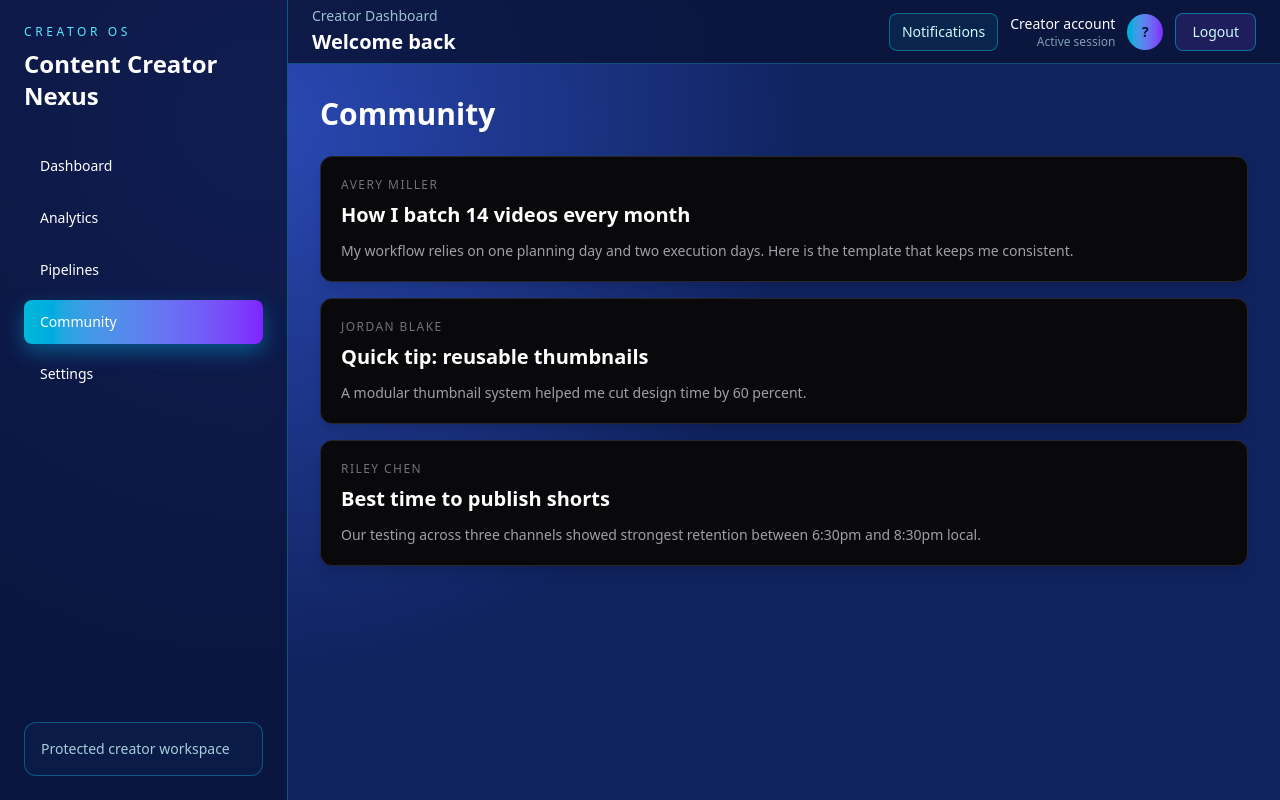
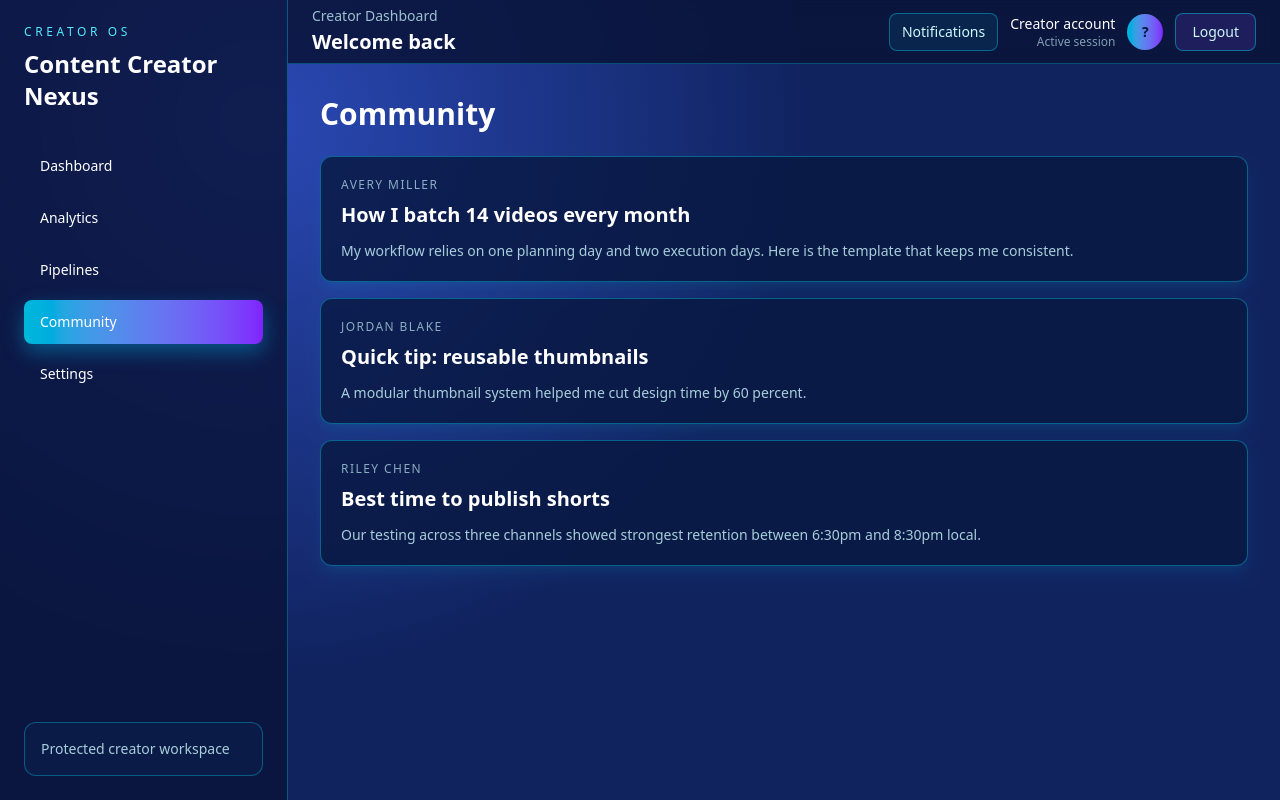
Before and after one commit to stephensdf89/Nexus, a Next.js app: page /community in a window 1280 px wide. Built offline with nearby package versions, Linux system fonts and the light colour scheme; no server answers.

Commit message:
Convert community and pipelines cards to neon surfaces

```diff
--- a/src/app/community/page.tsx
+++ b/src/app/community/page.tsx
@@ -25,10 +25,10 @@ export default function CommunityPage() {
         <h1 className="text-3xl font-bold">Community</h1>
         <div className="space-y-4">
           {posts.map((post) => (
-            <article key={post.title} className="rounded-xl border border-zinc-800 bg-zinc-950 p-5 shadow-lg">
-              <p className="text-xs uppercase tracking-[0.12em] text-zinc-500">{post.author}</p>
+            <article key={post.title} className="rounded-xl border border-cyan-400/40 bg-[rgba(9,25,66,0.82)] p-5 shadow-lg shadow-cyan-500/10">
+              <p className="text-xs uppercase tracking-[0.12em] text-cyan-100/65">{post.author}</p>
               <h2 className="mt-2 text-xl font-semibold">{post.title}</h2>
-              <p className="mt-3 text-sm text-zinc-400">{post.body}</p>
+              <p className="mt-3 text-sm text-cyan-100/80">{post.body}</p>
             </article>
           ))}
         </div>
--- a/src/app/pipelines/page.tsx
+++ b/src/app/pipelines/page.tsx
@@ -16,11 +16,11 @@ export default function PipelinesPage() {
 
         <div className="grid gap-4 xl:grid-cols-5">
           {Object.entries(board).map(([column, cards]) => (
-            <article key={column} className="rounded-xl border border-zinc-800 bg-zinc-950 p-4 shadow-lg">
-              <h2 className="text-sm font-semibold uppercase tracking-[0.15em] text-zinc-400">{column}</h2>
+            <article key={column} className="rounded-xl border border-cyan-400/40 bg-[rgba(9,25,66,0.82)] p-4 shadow-lg shadow-cyan-500/10">
+              <h2 className="text-sm font-semibold uppercase tracking-[0.15em] text-cyan-100/70">{column}</h2>
               <div className="mt-4 space-y-3">
                 {cards.map((card) => (
-                  <div key={card} className="rounded-lg border border-zinc-800 bg-zinc-900 p-3 text-sm">
+                  <div key={card} className="rounded-lg border border-cyan-400/35 bg-[rgba(14,33,82,0.78)] p-3 text-sm text-cyan-50">
                     {card}
                   </div>
                 ))}
```
